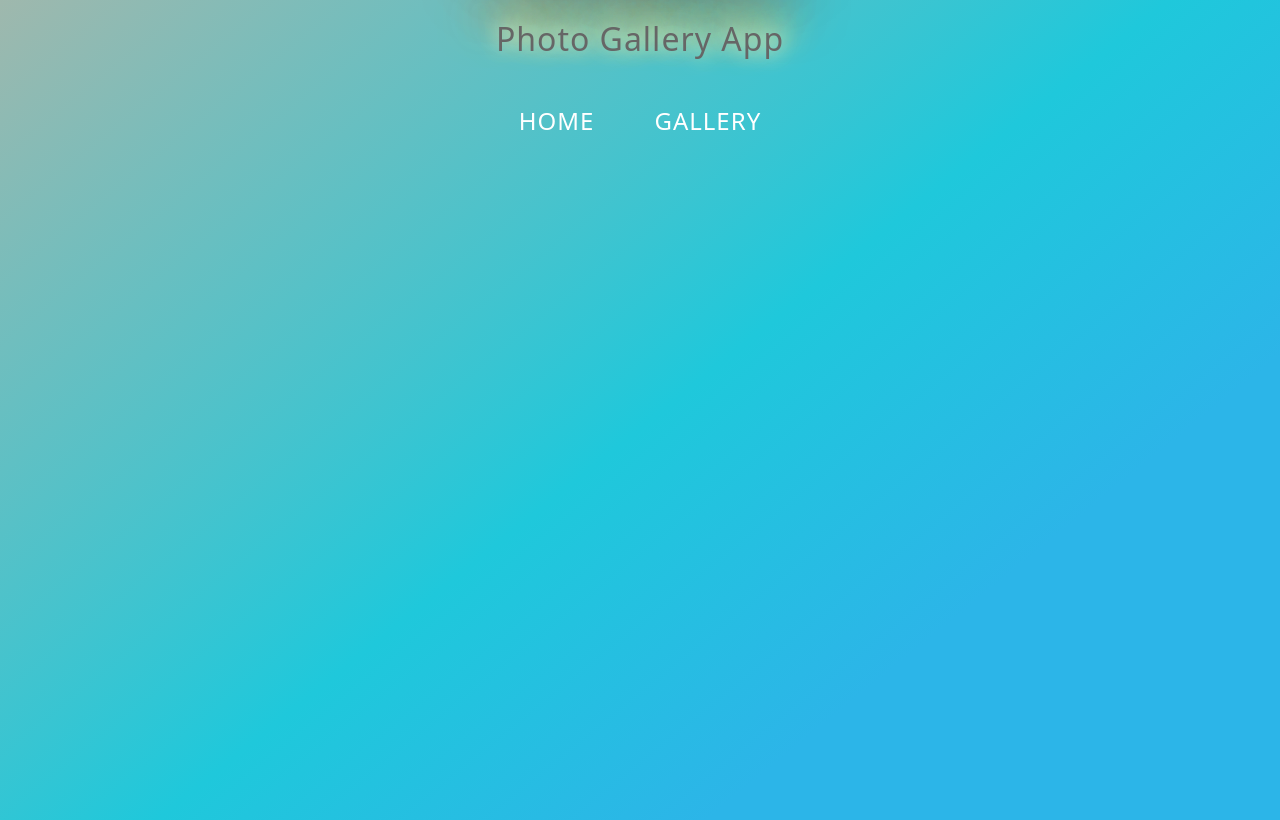
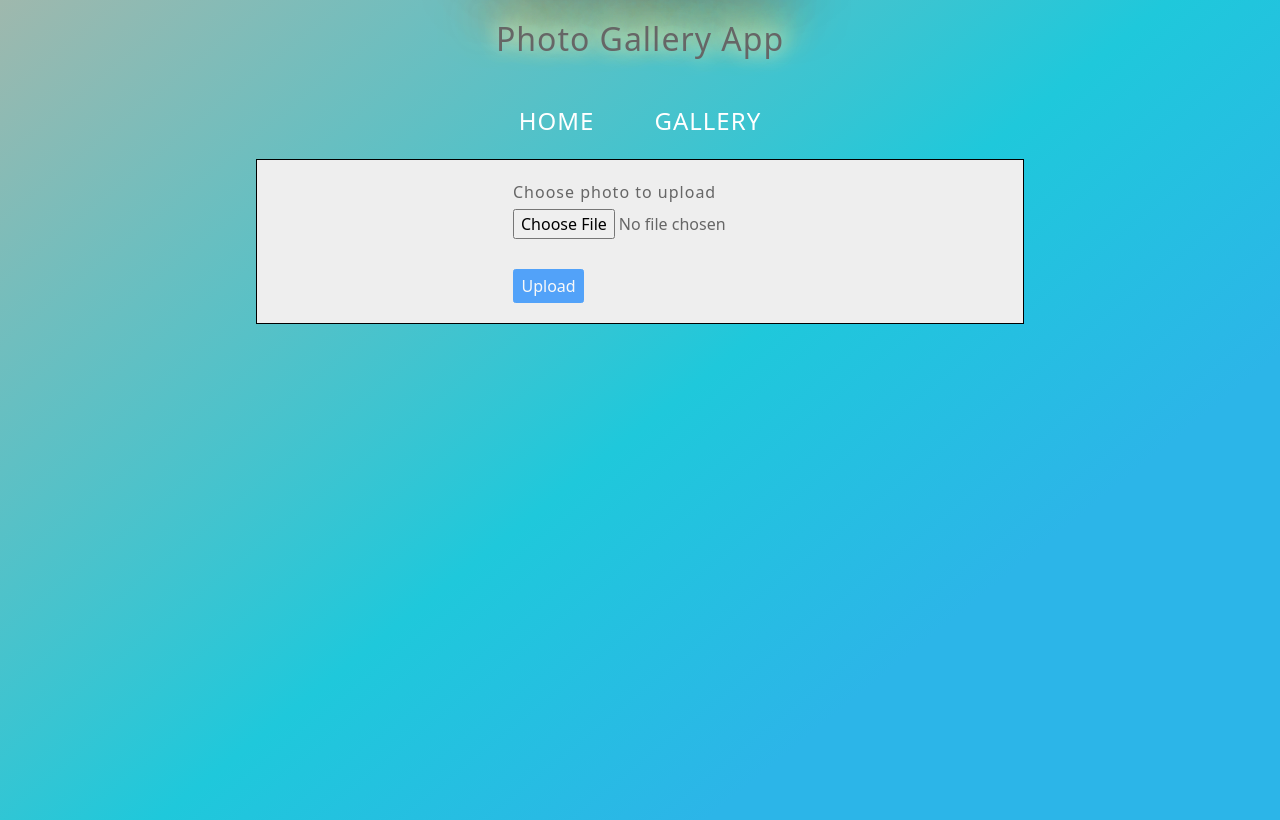
Before and after one commit to paulreyneveld/image-app, a React (Create React App) app: page / in a window 1280 px wide. Built offline with nearby package versions, Linux system fonts and the light colour scheme.

Commit message:
Synced up front and back end for complete functionality

```diff
--- a/src/App.js
+++ b/src/App.js
@@ -6,14 +6,21 @@ import {
   } from 'react-router-dom'
 import Header from './components/Header'
 import HomePage from './components/HomePage'
+import Gallery from './components/Gallery'
 
 const App = () => {
     return (
     <Router>
     <Switch>
+    <Route exact path='/'>
         <Header />
         <HomePage />
-        </Switch>
+    </Route>
+    <Route exact path='/gallery'>
+        <Header />
+        <Gallery />
+    </Route>
+    </Switch>
     </Router>
     )
 }
```
Also changed, not shown: src/components/Photo.js (renamed from src/components/Photos.js).
